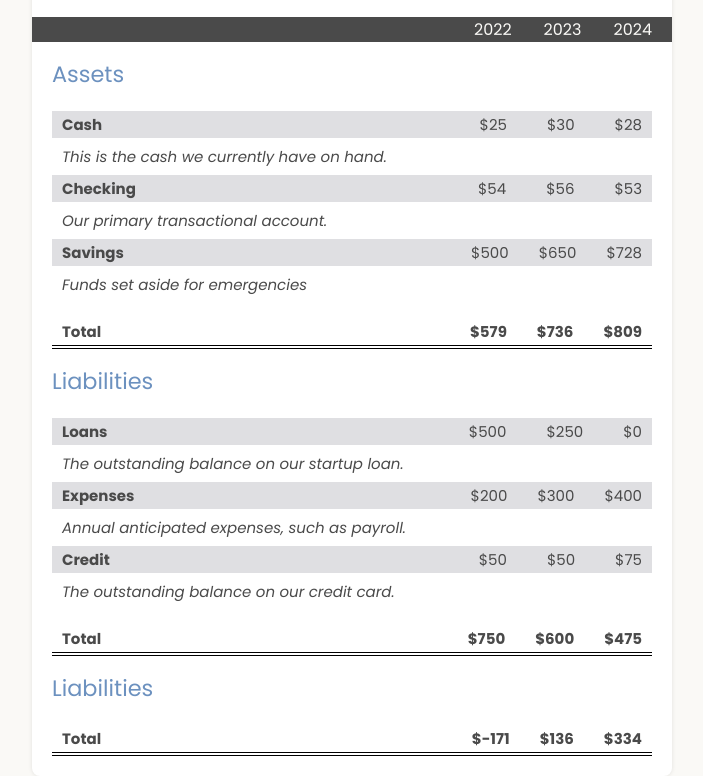
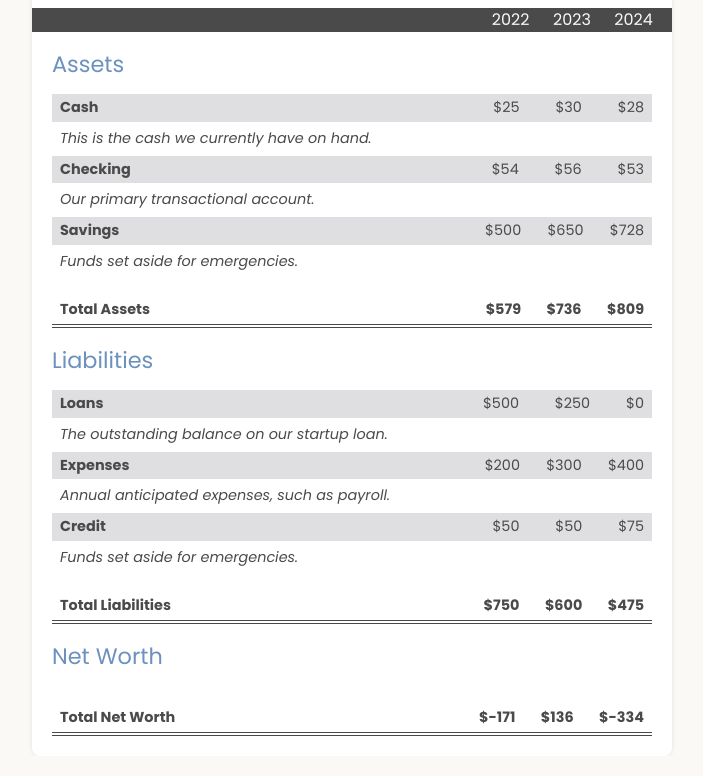
Before and after one commit to burgerlover1/freeCodeCamp_Projects, a plain HTML site: page balance_sheet/index.html in a window 1280 px wide. Shown: the part 77-853 px from the top of the page, without its empty margins (288-991 px from the left). Drawn offline with Linux system fonts and the light colour scheme.

Commit message:
Add files via upload

```diff
--- a/balance_sheet/index.html
+++ b/balance_sheet/index.html
@@ -3,115 +3,151 @@
   <head>
     <meta charset="UTF-8" />
     <meta name="viewport" content="width=device-width, initial-scale=1.0" />
-    <title>Document</title>
-    <link rel="stylesheet" href="./styles.css" />
-    <link rel="preconnect" href="https://fonts.googleapis.com" />
-    <link rel="preconnect" href="https://fonts.gstatic.com" crossorigin />
-    <link
-      href="https://fonts.googleapis.com/css2?family=Montserrat:ital,wght@0,100..900;1,100..900&family=Poppins:ital,wght@0,100;0,200;0,300;0,400;0,500;0,600;0,700;0,800;0,900;1,100;1,200;1,300;1,400;1,500;1,600;1,700;1,800;1,900&display=swap"
-      rel="stylesheet"
-    />
+    <title>Balance Sheet</title>
+    <link rel="stylesheet" href="./main.css" />
   </head>
   <body>
-    <div class="balance-sheet">
-      <div class="hero">
-        <h1>Balance Sheet</h1>
-        <h2>Binary Helix Group</h2>
+    <div class="wrapper">
+      <div class="header">
+        <h1 class="title">Balance Sheet</h1>
+        <h2 class="subtitle">Binary Helix Group</h2>
       </div>
       <div class="years">
         <span>2022</span>
         <span>2023</span>
         <span>2024</span>
       </div>
-      <div class="section">
-        <h2>Assets</h2>
-        <ul>
-          <li class="split-line">
-            <span class="left-side">Cash</span>
-            <span class="right-side"
-              ><span>$25</span> <span>$30</span> <span>$28</span></span
-            >
-          </li>
-          <li class="description">
+      <table>
+        <caption class="category-title">
+          Assets
+        </caption>
+        <tr class="data">
+          <td class="left category">Cash</td>
+          <td class="right">
+            <div class="numbers">
+              <span>$25</span>
+              <span>$30</span>
+              <span>$28</span>
+            </div>
+          </td>
+        </tr>
+        <tr>
+          <td class="description">
             This is the cash we currently have on hand.
-          </li>
-          <li class="split-line">
-            <span class="left-side">Checking</span>
-            <span class="right-side"
-              ><span>$54</span><span>$56</span><span>$53</span></span
-            >
-          </li>
-          <li class="description">Our primary transactional account.</li>
-          <li class="split-line">
-            <span class="left-side">Savings</span>
-            <span class="right-side large-numbers">
-              <span>$500</span><span>$650</span><span>$728</span>
-            </span>
-          </li>
-          <li class="description">Funds set aside for emergencies</li>
-          <li class="total split-line">
-            <span class="left-side">Total</span>
-            <span class="right-side large-numbers">
-              <span>$579</span><span>$736</span><span>$809</span>
-            </span>
-          </li>
-        </ul>
-      </div>
+          </td>
+        </tr>
+        <tr class="data">
+          <td class="left category">Checking</td>
+          <td class="right">
+            <div class="numbers">
+              <span>$54</span>
+              <span>$56</span>
+              <span>$53</span>
+            </div>
+          </td>
+        </tr>
+        <tr>
+          <td class="description">Our primary transactional account.</td>
+        </tr>
+        <tr class="data">
+          <td class="left category">Savings</td>
+          <td class="right">
+            <div class="numbers large">
+              <span>$500</span>
+              <span>$650</span>
+              <span>$728</span>
+            </div>
+          </td>
+        </tr>
+        <tr>
+          <td class="description">Funds set aside for emergencies.</td>
+        </tr>
+        <tr class="total">
+          <td class="left category">Total Assets</td>
+          <td class="right">
+            <div class="numbers large">
+              <span>$579</span>
+              <span>$736</span>
+              <span>$809</span>
+            </div>
+          </td>
+        </tr>
+      </table>
 
-      <div class="section">
-        <h2>Liabilities</h2>
-        <ul>
-          <li class="split-line">
-            <span class="left-side">Loans</span>
-            <span class="right-side">
-              <span>$500</span><span>$250</span><span>$0</span>
-            </span>
-          </li>
-          <li class="description">
+      <table>
+        <caption class="category-title">
+          Liabilities
+        </caption>
+        <tr class="data">
+          <td class="left category">Loans</td>
+          <td class="right">
+            <div class="numbers">
+              <span>$500</span>
+              <span>$250</span>
+              <span>$0</span>
+            </div>
+          </td>
+        </tr>
+        <tr>
+          <td class="description">
             The outstanding balance on our startup loan.
-          </li>
-          <li class="split-line">
-            <span class="left-side">Expenses</span>
-            <span class="right-side large-numbers">
-              <span>$200</span><span>$300</span><span>$400</span>
-            </span>
-          </li>
-          <li class="description">
+          </td>
+        </tr>
+        <tr class="data">
+          <td class="left category">Expenses</td>
+          <td class="right">
+            <div class="numbers large">
+              <span>$200</span>
+              <span>$300</span>
+              <span>$400</span>
+            </div>
+          </td>
+        </tr>
+        <tr>
+          <td class="description">
             Annual anticipated expenses, such as payroll.
-          </li>
-          <li class="split-line">
-            <span class="left-side">Credit</span>
-            <span class="right-side">
-              <span>$50</span><span>$50</span><span>$75</span>
-            </span>
-          </li>
-          <li class="description">
-            The outstanding balance on our credit card.
-          </li>
-          <li class="total split-line">
-            <span class="left-side">Total</span>
-            <span class="right-side large-numbers">
+          </td>
+        </tr>
+        <tr class="data">
+          <td class="left category">Credit</td>
+          <td class="right">
+            <div class="numbers">
+              <span>$50</span>
+              <span>$50</span>
+              <span>$75</span>
+            </div>
+          </td>
+        </tr>
+        <tr>
+          <td class="description">Funds set aside for emergencies.</td>
+        </tr>
+        <tr class="total">
+          <td class="left category">Total Liabilities</td>
+          <td class="right">
+            <div class="numbers large">
               <span>$750</span>
               <span>$600</span>
               <span>$475</span>
-            </span>
-          </li>
-        </ul>
-      </div>
+            </div>
+          </td>
+        </tr>
+      </table>
 
-      <div class="section">
-        <h2>Liabilities</h2>
-        <ul>
-          <li class="total split-line">
-            <span class="left-side">Total</span>
-            <span class="right-side large-numbers">
+      <table>
+        <caption class="category-title">
+          Net Worth
+        </caption>
+        <tr class="total">
+          <td class="left category">Total Net Worth</td>
+          <td class="right">
+            <div class="numbers large">
               <span>$-171</span>
               <span>$136</span>
-              <span>$334</span>
-            </span>
-          </li>
-        </ul>
-      </div>
+              <span>$-334</span>
+            </div>
+          </td>
+        </tr>
+      </table>
     </div>
   </body>
 </html>
--- /dev/null
+++ b/balance_sheet/main.css
@@ -0,0 +1,122 @@
+@import url("https://fonts.googleapis.com/css2?family=Poppins:ital,wght@0,100;0,200;0,300;0,400;0,500;0,600;0,700;0,800;0,900;1,100;1,200;1,300;1,400;1,500;1,600;1,700;1,800;1,900&display=swap");
+
+@import url(./reset.css);
+
+:root {
+	--primary-font: "Poppins", "Segoe UI", sans-serif;
+	--base-font-size: 16px;
+	--bg-color: #faf9f6;
+	--text-color: #4a4a4a;
+}
+
+html {
+	font-family: var(--primary-font);
+	color: var(--text-color);
+	font-size: var(--base-font-size);
+}
+
+body {
+	background-color: var(--bg-color);
+	height: 100vh;
+	display: flex;
+	justify-content: center;
+	align-items: center;
+}
+
+.wrapper {
+	background-color: #fff;
+	padding: 1.25rem;
+	border-radius: 0.5rem;
+	box-shadow: 0 0 0.265rem #0000001a;
+	width: 40rem;
+}
+
+.title {
+	font-size: 1.8rem;
+	font-weight: 700;
+}
+
+.subtitle {
+	font-size: 1.2rem;
+	font-weight: 700;
+	font-style: italic;
+	margin-top: .6rem;
+}
+
+table {
+	width: 100%;
+	border-collapse: collapse;
+}
+
+.years {
+	background-color: var(--text-color);
+	color: var(--bg-color);
+	font-weight: 400;
+	text-align: right;
+	margin: 1rem -1.25rem 0;
+}
+
+.years span {
+	padding-right: 1.2rem;
+}
+
+.category-title {
+	color: rgb(108, 145, 191);
+	font-size: 1.4rem;
+	font-weight: 400;
+	text-align: left;
+	margin-top: 1rem;
+	margin: 1rem 0 .8rem;
+}
+
+td {
+	font-size: 0.9rem;
+	padding: .185rem .5rem;
+}
+
+.data {
+	background-color: #dfdfe2;
+}
+
+.category {
+	font-weight: bold;
+}
+
+.left {
+	text-align: left;
+}
+
+.right {
+	text-align: right;
+}
+
+.numbers {
+	display: inline-block;
+}
+
+.numbers span {
+	margin-left: 2rem;
+}
+
+.large span {
+	margin-left: 1.4rem;
+}
+
+.description {
+	display: inline-block;
+	margin: .2rem 0;
+	font-style: italic;
+}
+
+.total .numbers {
+	font-weight: bold;
+}
+
+.total td {
+	padding-top: 1.3rem;
+	border-bottom: 4px double var(--text-color);
+}
+
+.total:hover {
+	background-color: rgba(108, 145, 191, 0.514);
+}
--- /dev/null
+++ b/balance_sheet/reset.css
@@ -0,0 +1,45 @@
+*,
+*::before,
+*::after {
+	box-sizing: border-box;
+}
+
+* {
+	margin: 0;
+}
+
+body {
+	line-height: 1.5;
+	-webkit-font-smoothing: antialiased;
+}
+
+img,
+picture,
+video,
+canvas,
+svg {
+	display: block;
+	max-width: 100%;
+}
+
+input,
+button,
+textarea,
+select {
+	font: inherit;
+}
+
+p,
+h1,
+h2,
+h3,
+h4,
+h5,
+h6 {
+	overflow-wrap: break-word;
+}
+
+#root,
+#__next {
+	isolation: isolate;
+}
```
